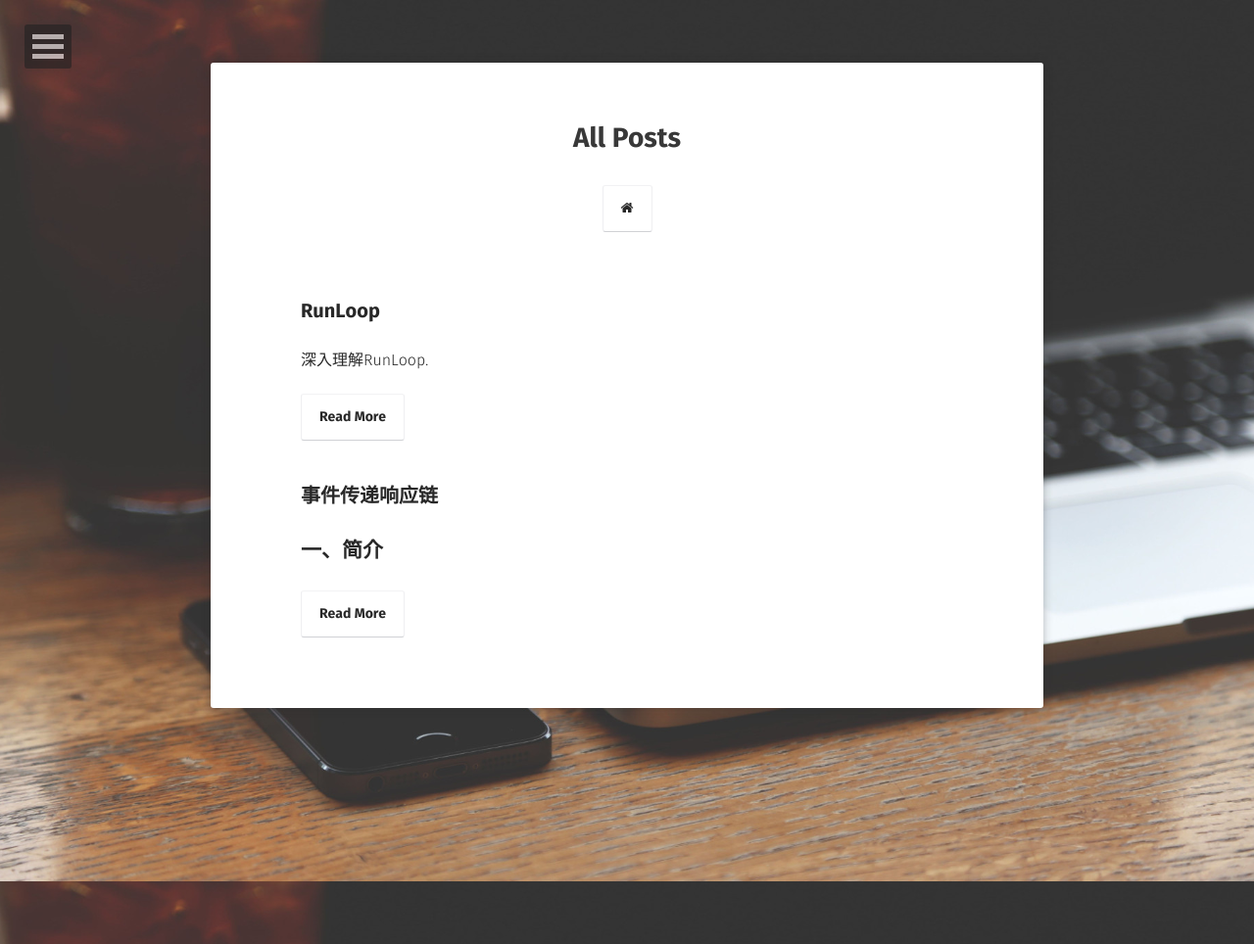
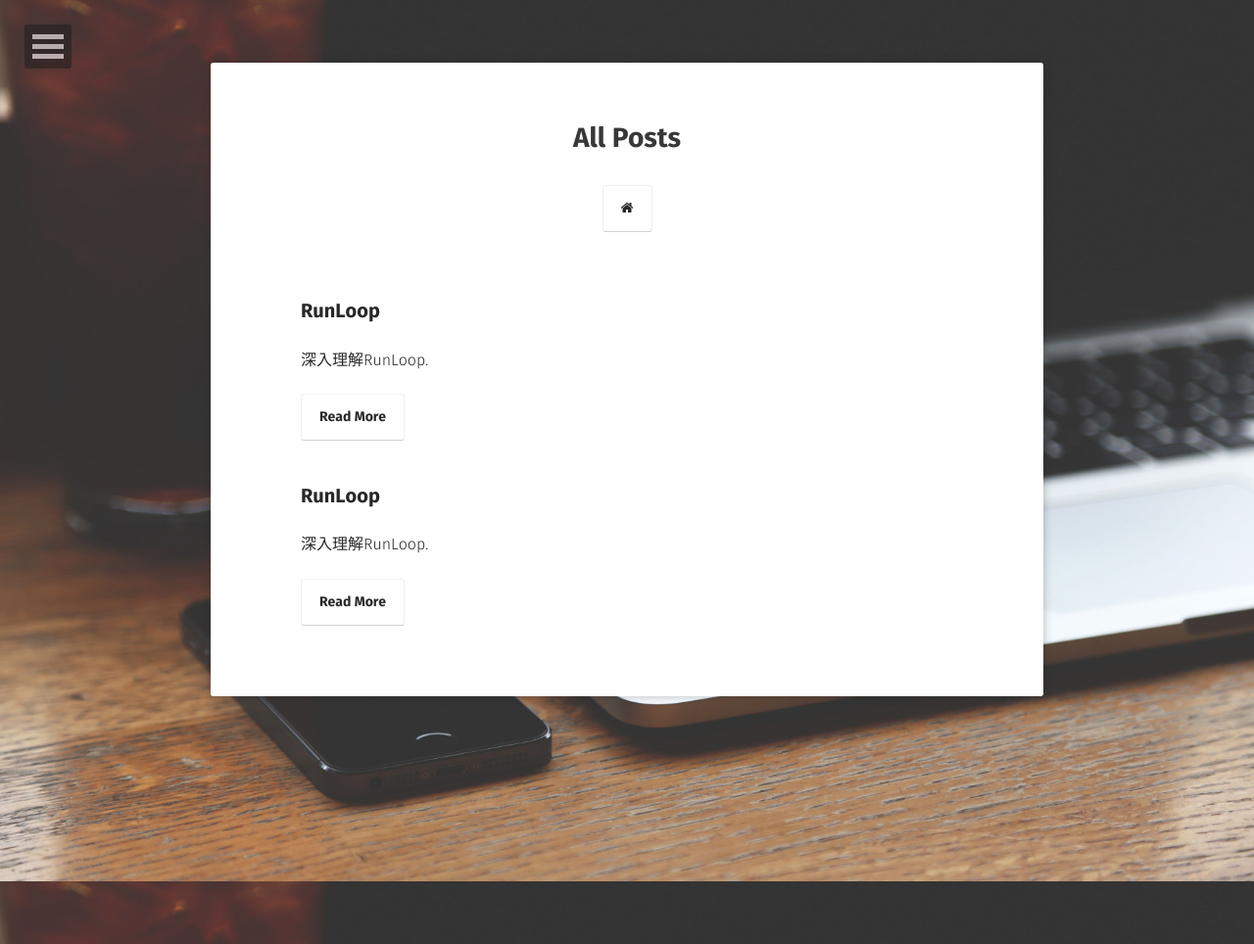
Before and after one commit to nuclearDev/nuclearDev.github.io, a Jekyll site: the page built from posts/index.md, in a window 1280 px wide. Shown: the whole page at 98% size. Built offline with Jekyll 4.4.1, drawn with Linux system fonts in a browser that asks for light colours; some web fonts are replaced.

Commit message:
Update 2016-02-16-事件传递响应链.md

```diff
--- a/_posts/2016-02-16-事件传递响应链.md
+++ b/_posts/2016-02-16-事件传递响应链.md
@@ -1,3 +1,16 @@
+---
+layout: post
+title:  "RunLoop"
+date:   2016-06-26
+excerpt: "深入理解RunLoop."
+tag:
+- iOS
+- CALayer
+- 动画
+- CoreAnimation
+comments: true
+---
+
 ## 一、简介
 
 > 在我们点击屏幕的时候，iOS系统会获取“单击”行为，把这个信息包装成UITouch和UIEvent对象，然后在当前运行的程序汇总逐级查找这个事件的响应对象，直到没有响应者响应，这个过程就是事件的响应链。
```
